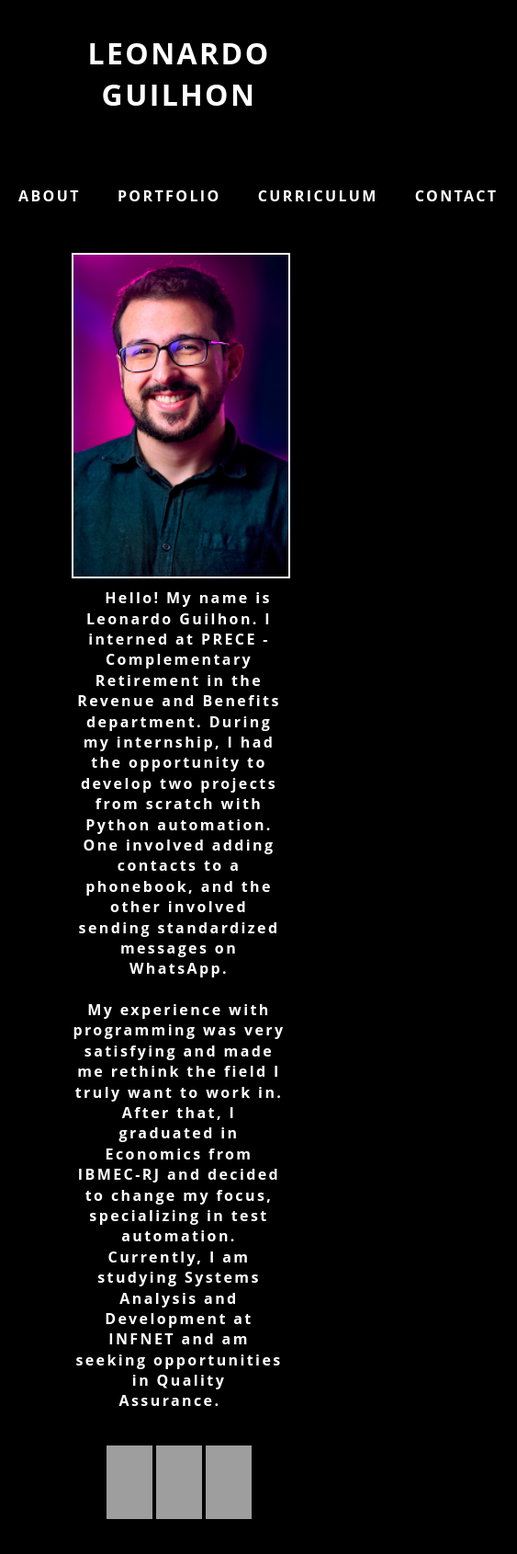
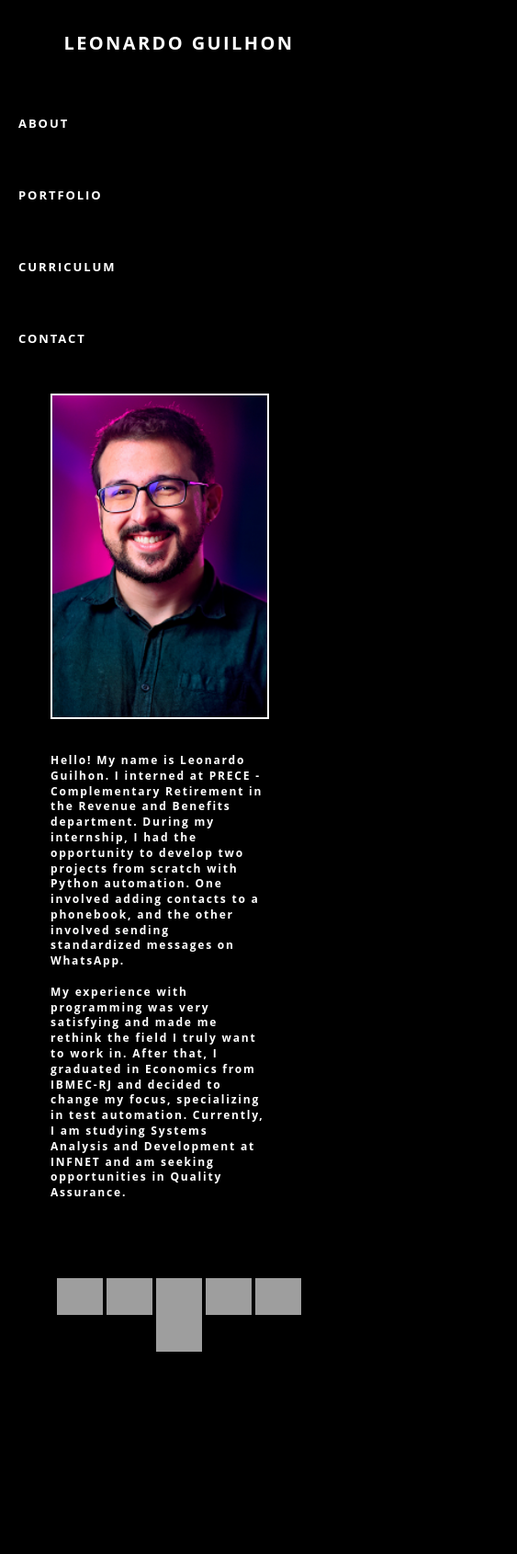
Before and after one commit to leoguilhon/website-portfolio, a plain HTML site: page index.html in a window 390 px wide. Shown: the whole page at 92% size, 563 px wide, since content can reach past the window. After the commit the page ends 1528 px from the top, so only its background shows below. Drawn offline with Linux system fonts and the light colour scheme; grey boxes are pictures that could not be loaded.

Commit message:
1.2
Ajustes na responsividade para Mobile, Tablet e Laptop

```diff
--- a/index.html
+++ b/index.html
@@ -33,7 +33,10 @@
       in test automation. Currently, I am studying Systems Analysis and Development at INFNET and am seeking
       opportunities in Quality Assurance.
     </p>
-    <div id="plang"><br>
+  </div>
+  <br>
+  <footer>
+    <div id="plang">
       <img align="center" alt="Leo-HTML" height="40" width="50"
         src="https://raw.githubusercontent.com/devicons/devicon/master/icons/html5/html5-original.svg">
       <img align="center" alt="Leo-CSS" height="40" width="50"
@@ -47,7 +50,7 @@
       <img align="center" alt="Leo-J" height="40" width="50"
         src="https://raw.githubusercontent.com/devicons/devicon/master/icons/csharp/csharp-plain.svg">
     </div>
-  </div>
+  </footer>
   <br>
 </body>
 
--- a/style.css
+++ b/style.css
@@ -84,7 +84,11 @@ p {
   border: 1px solid transparent;
   transition: border 0.3s;
 }
-
+header, footer {
+  max-width: 1440px; /* Define a largura máxima desejada para ambos header e footer */
+  margin: 0 auto; /* Centraliza ambos na tela */
+  padding: 20px; /* Adicione um preenchimento se desejar */
+}
 #plang {
   padding: 15px 20px;
   text-align: center;
@@ -115,23 +119,78 @@ p {
 #contact {
   text-align: center;
 }
-#txtabout  {
-  display: inline_block;
-}
 
 @media screen and (max-height: 300px) {
 	ul {
 		margin-top: 40px;
 	}
 }
-@media screen and (max-width: 768px) {
+@media screen and (width: 1024px) {
   #txtabout p {
-    display: inline;
+    white-space: normal;
+    padding-left: 0;
+    display: inline-block;
     font-size: 1/20rem;
-    width: 150%;
+    width: 100%;
+  }
+  #perfil {
+    margin-left: 185px;
+    margin-bottom: 10px;
+  }
+}
+@media screen and (width: 768px) {
+  #txtabout p {
+    white-space: normal;
+    padding-left: 0;
+    display: inline-block;
+    font-size: 1/20rem;
+    width: 100%;
+  }
+  #perfil {
+    margin-left: 108px;
+    margin-bottom: 10px;
+  }
+}
+@media screen and (max-width: 425px) {
+  h1 {
+    font-size: 20px;
+    white-space: nowrap;
+    overflow: hidden;
+  }
+  #txtabout {
+    margin-left: 55px;
+  }
+  #txtabout p {
+    padding-left: 0px;
+    display: inline-block;
+    text-align: left;
+    font-size: 12px;
+    width: 100%;
+    height: 100%;
+  }
+  #projectlist {
+     font-size: 12px;
+  }
+  #txtcv {
+    font-size: 15px;
   }
   #perfil {
     width: 150%;
     margin-bottom: 10px;
   }
+  ul {
+    text-transform: uppercase;
+    margin: 10px auto 0;
+    padding: 0;
+    list-style: none;
+    display: inline;
+    width: 70%;
+    text-align: center;
+  }
+  li {
+    font-size: 13px;
+    display: flex;
+    position: relative;
+    padding: 15px 0;
+  }
 }
```
Also changed, not shown: cv.html (+1 -1 lines).
